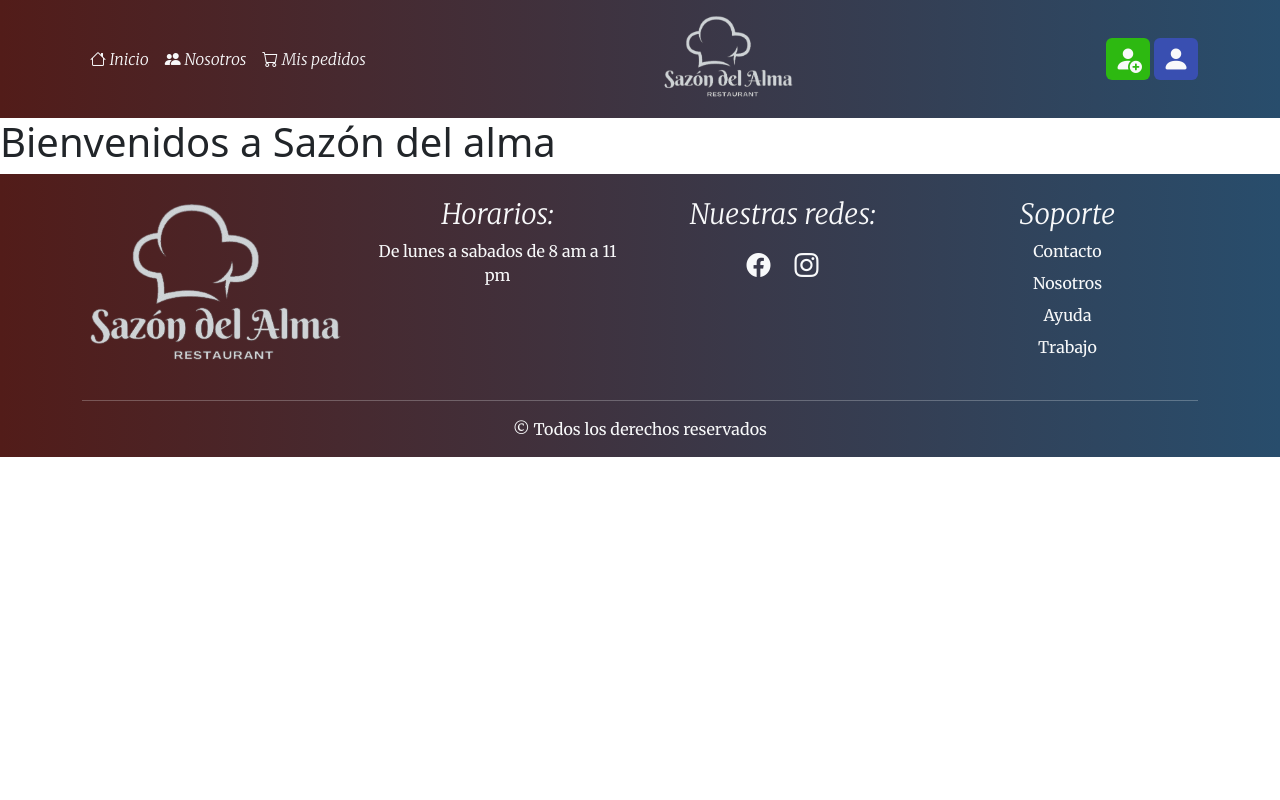
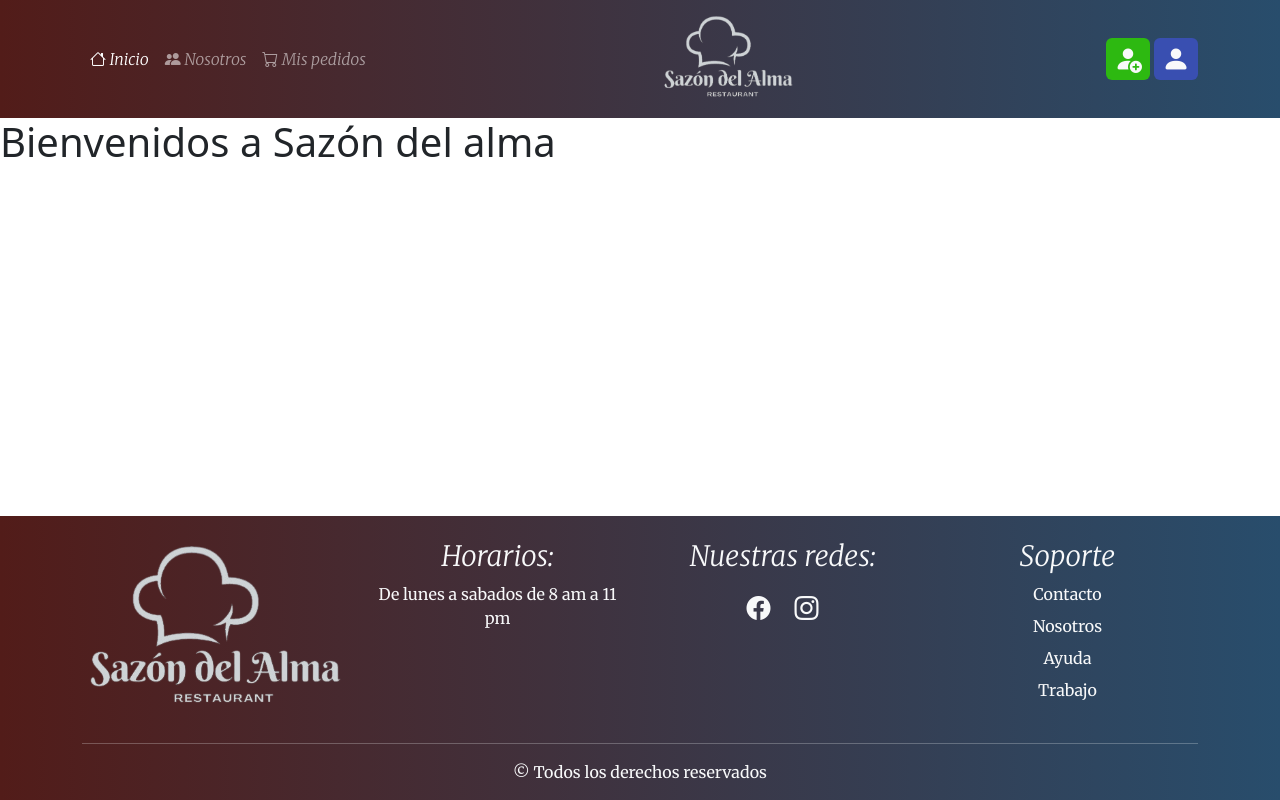
Before and after one commit to SheylaAstorga/RestaurantePF-Frontend, a React (Vite) app: page / in a window 1280 px wide. Built offline with nearby package versions, Linux system fonts and the light colour scheme.

Commit message:
bajamos el footer

```diff
--- a/src/App.jsx
+++ b/src/App.jsx
@@ -15,7 +15,9 @@ function App() {
         usuarioLogueado={usuarioLogueado}
         setUsuarioLogueado={setUsuarioLogueado}
       ></Menu>
-      <h1>Bienvenidos a Sazón del alma</h1>
+      <div className="mainPage">
+        <h1>Bienvenidos a Sazón del alma</h1>
+      </div>
       <Footer></Footer>
     </BrowserRouter>
   )
--- a/src/components/common/Menu.jsx
+++ b/src/components/common/Menu.jsx
@@ -12,7 +12,7 @@ const Menu = ({ usuarioLogueado, setUsuarioLogueado }) => {
     };
     // en la parte de los link hay mucho espacio
     return (
-        <Navbar expand="lg" className="NavFondo">
+        <Navbar expand="lg" className="NavFondo" variant="dark">
             <Container className="d-flex">
                 {/* cambiar de color a el boton hamburgesa */}
                 <Navbar.Toggle aria-controls="basic-navbar-nav" className="text-white" />
@@ -47,13 +47,13 @@ const Menu = ({ usuarioLogueado, setUsuarioLogueado }) => {
                 <Navbar.Collapse id="basic-navbar-nav" className="order-lg-3 links-nav">
                     {/* modificar todas las rutas cuando este terminado el frontend */}
                     <Nav className="">
-                        <NavLink end className="nav-link text-light footerTitulos" to="/">
+                        <NavLink end className="nav-link footerTitulos" to="/">
                             <i className="bi bi-house"></i> Inicio
                         </NavLink>
-                        <NavLink end className="nav-link text-light footerTitulos" to="/">
+                        <NavLink end className="nav-link footerTitulos" to="/nosotros">
                             <i className="bi bi-people-fill"></i> Nosotros
                         </NavLink>
-                        <NavLink end className="nav-link text-light footerTitulos" to="/">
+                        <NavLink end className="nav-link footerTitulos" to="/error404">
                             <i className="bi bi-cart"></i> Mis pedidos
                         </NavLink>
                     </Nav>
```
